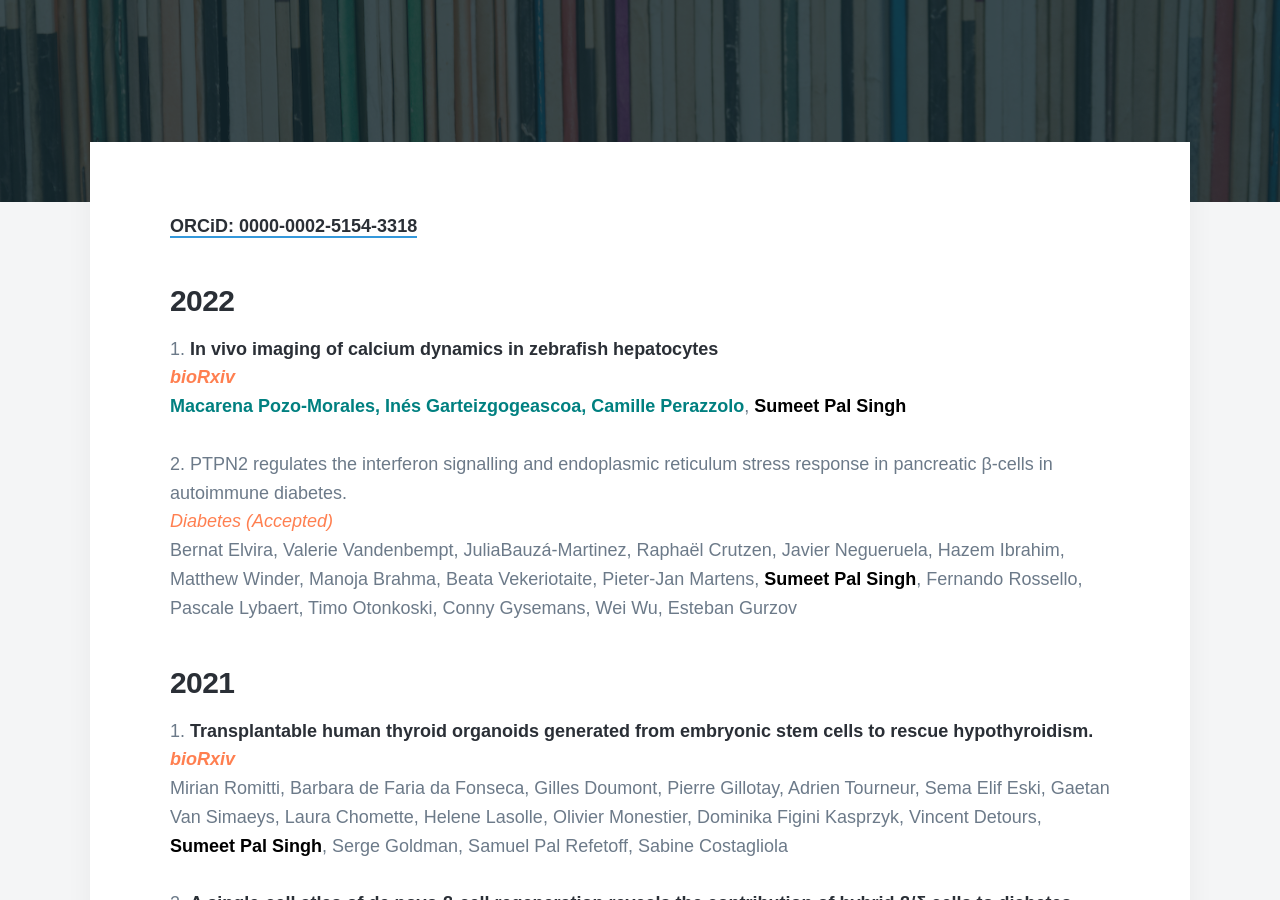
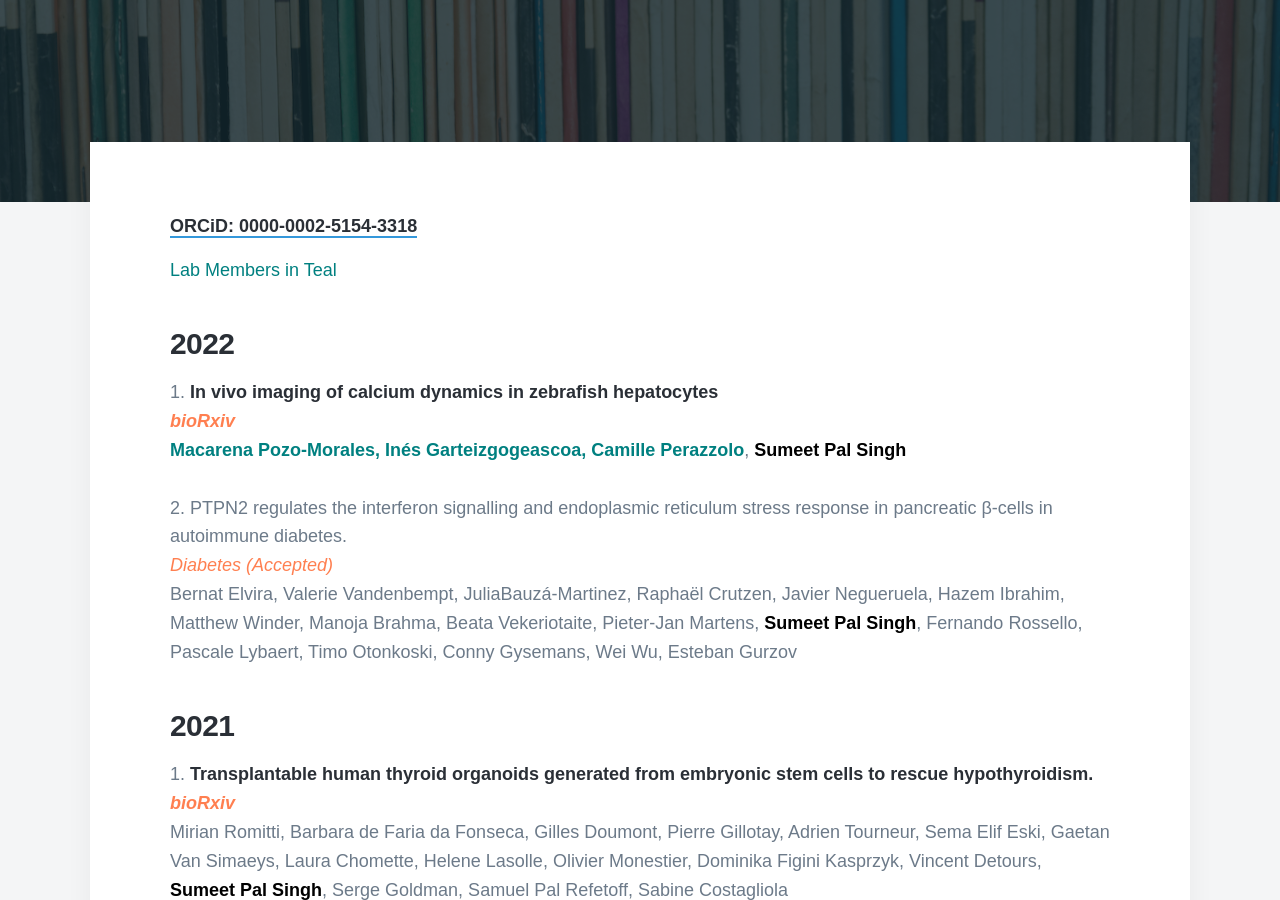
Before and after one commit to sumeetpalsingh/sumeetpalsingh.github.io, a Jekyll site: the page built from _pages/publications.md, in a window 1280 px wide and 900 px high, scrolled down 384 px. Built offline with Jekyll 4.4.1, drawn with Linux system fonts in a browser that asks for light colours; nearby versions of some CDN libraries; some web fonts are replaced.

Commit message:
Update publications.md

```diff
--- a/_pages/publications.md
+++ b/_pages/publications.md
@@ -6,6 +6,8 @@ featured_image: /images/demo/publications.jpg
 ---
 
 [ORCiD: 0000-0002-5154-3318](https://orcid.org/0000-0002-5154-3318)
+
+<span style="color:teal">Lab Members in Teal</span>
 
 ### 2022
 
```
